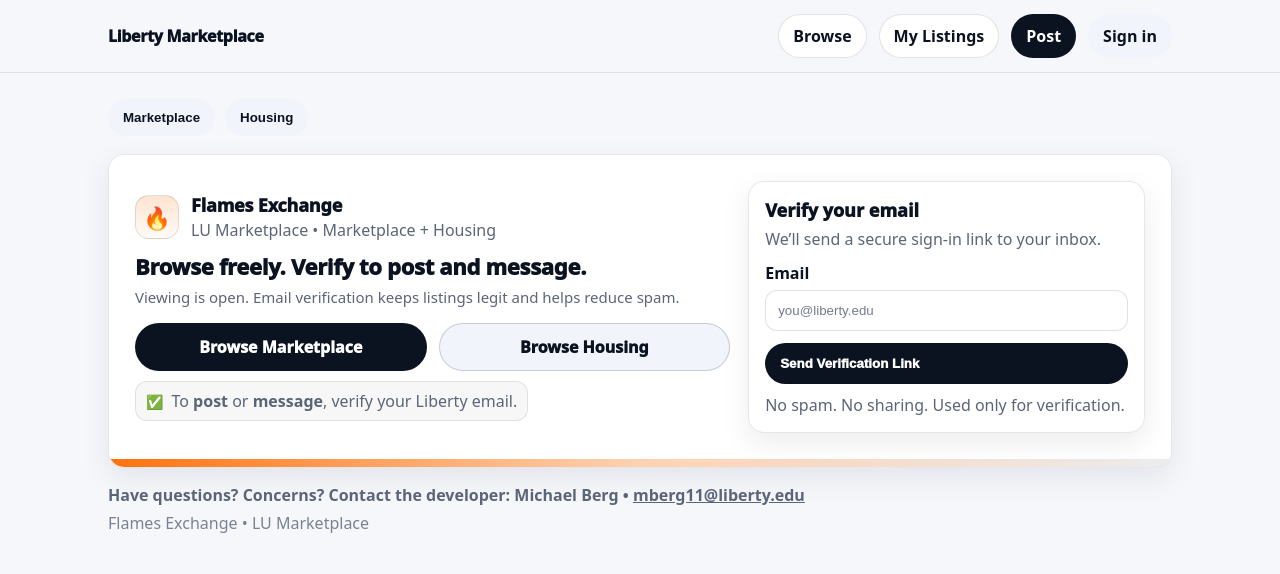
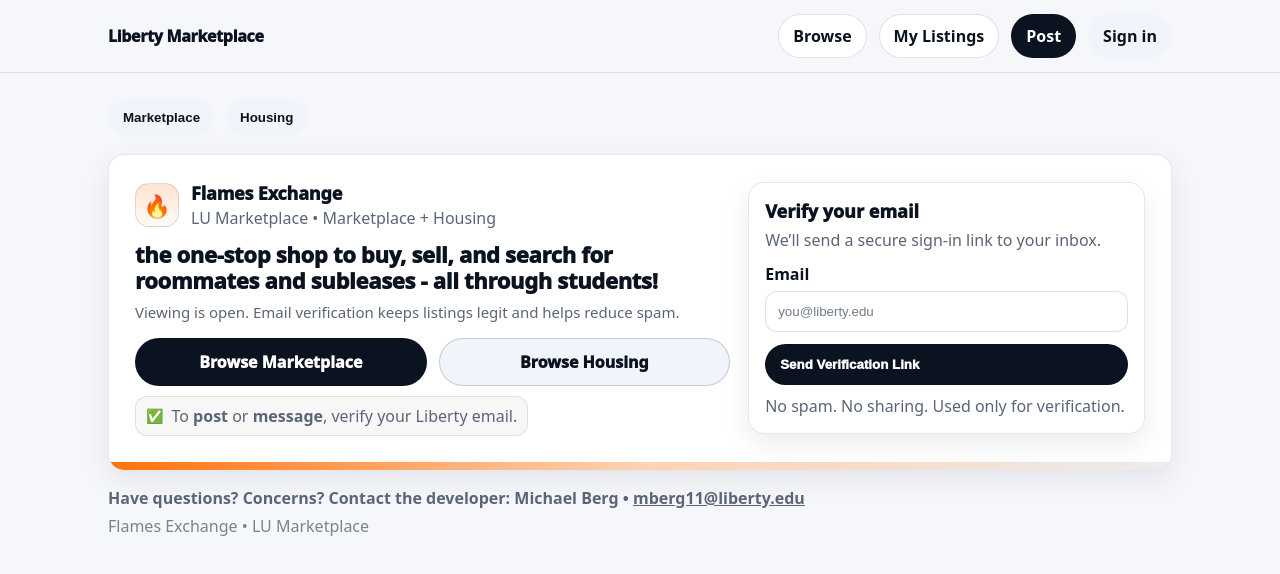
Before and after one commit to Mikeberg24/LU-Marketplace, a Next.js app: page / in a window 1280 px wide. Shown: the top 574 px of the page. Built offline with nearby package versions, Linux system fonts and the light colour scheme; no server answers.

Commit message:
new page

```diff
--- a/app/page.tsx
+++ b/app/page.tsx
@@ -108,7 +108,7 @@ export default function HomePage() {
                   lineHeight: 1.2,
                 }}
               >
-                Browse freely. Verify to post and message.
+                the one-stop shop to buy, sell, and search for roommates and subleases - all through students!
               </div>
               <div className="subtle" style={{ marginTop: 8, fontSize: 15 }}>
                 Viewing is open. Email verification keeps listings legit and helps reduce spam.
```
